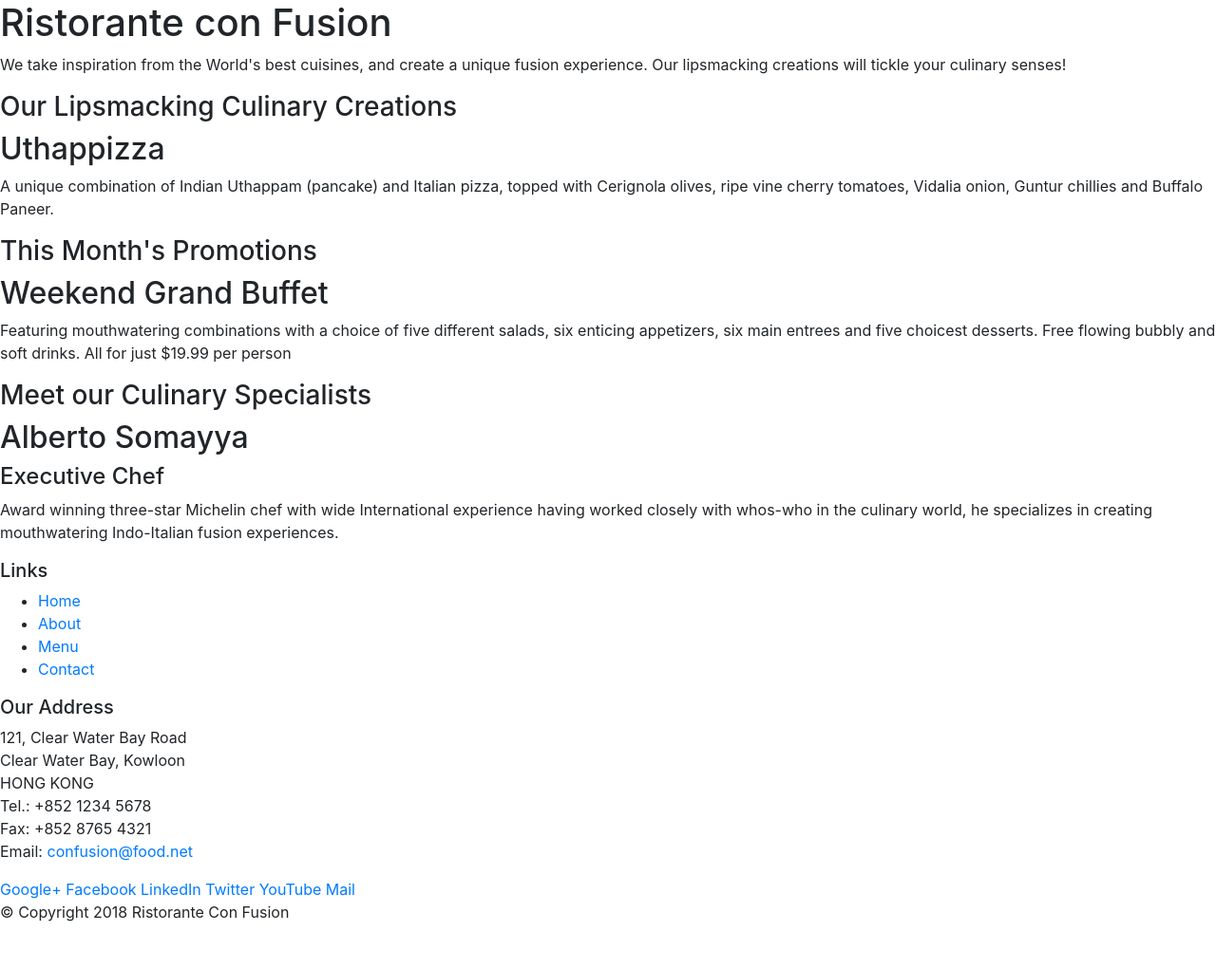
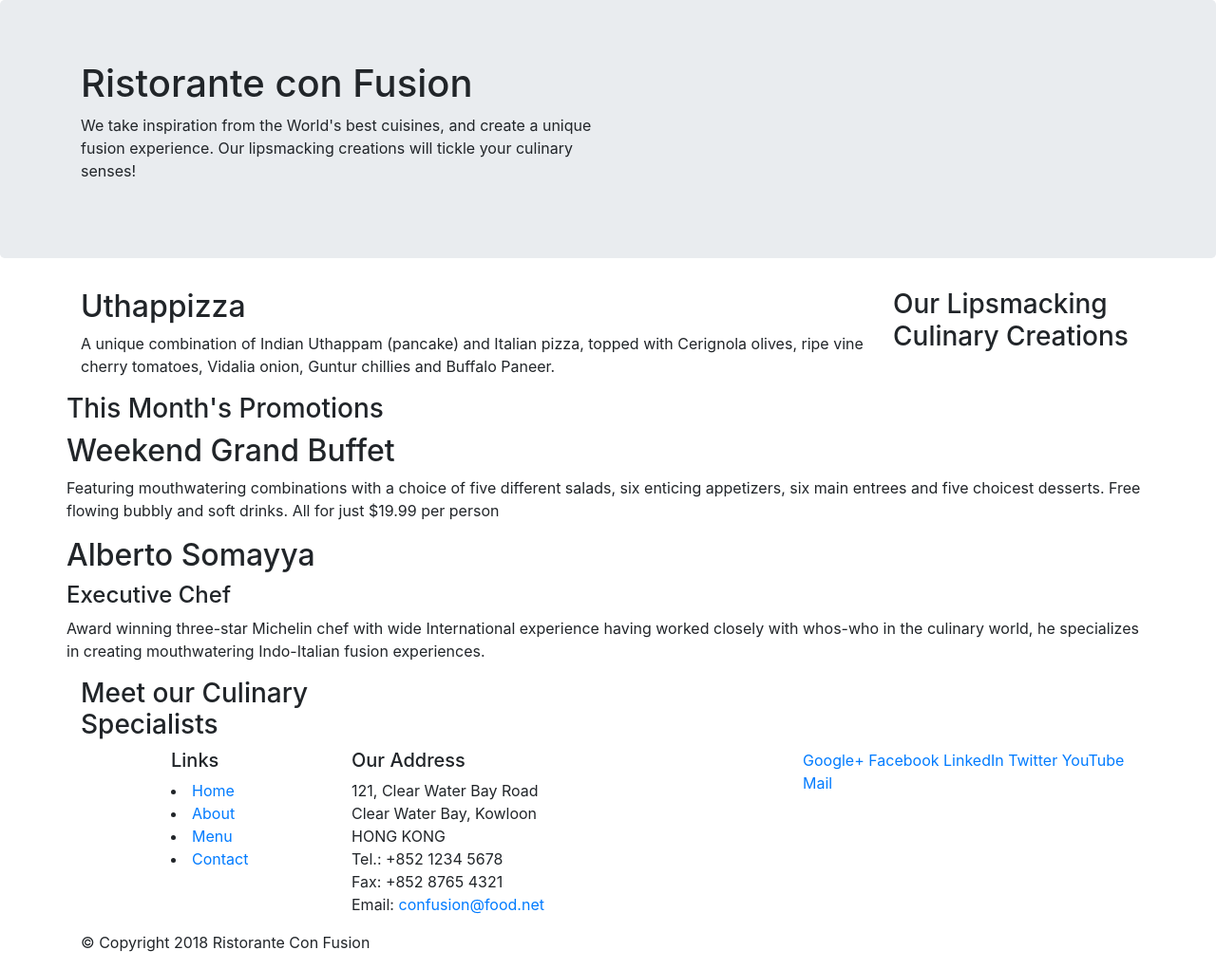
Before and after one commit to priyanka15ngm/Front-End-web-UI-Frameworks-Bootstrap4, a website: page index.html in a window 1280 px wide. Shown: the whole page at 95% size. Before the commit the page ends 989 px from the top, so only its background shows below. Drawn offline with nearby package versions, Linux system fonts and the light colour scheme.

Commit message:
bootstrap grid part-1

```diff
--- a/index.html
+++ b/index.html
@@ -11,49 +11,49 @@
     <link rel="stylesheet" href="node_modules/bootstrap/dist/css/bootstrap.min.css">
     <title>Ristorante Con Fusion</title>
 </head>
-
 <body>
 
-    <header>
-        <div>
-            <div>
-                <div>
+
+    <header class ="jumbotron">
+        <div class = "container">
+            <div class = "row">
+                <div class = "col-12 col-sm-6">
                     <h1>Ristorante con Fusion</h1>
                     <p>We take inspiration from the World's best cuisines, and create a unique fusion experience. Our lipsmacking creations will tickle your culinary senses!</p>
                 </div>
-                <div>
+                <div class ="col-12 col-sm">
                 </div>
             </div>
         </div>
     </header>
 
-    <div>
-        <div>
-            <div>
+    <div class = "container">
+        <div class ="row">
+            <div class = "col-12 col-sm-4 order-sm-last col-md-3">
                 <h3>Our Lipsmacking Culinary Creations</h3>
             </div>
-            <div>
+            <div class = "col col-sm order-sm-first col-md">
                 <h2>Uthappizza</h2>
                 <p>A unique combination of Indian Uthappam (pancake) and Italian pizza, topped with Cerignola olives, ripe vine cherry tomatoes, Vidalia onion, Guntur chillies and Buffalo Paneer.</p>
             </div>
         </div>
 
 
-        <div>
-            <div>
+        <div class = "row">
+            <div "col-12 col-sm-4 col-md-3">
                 <h3>This Month's Promotions</h3>
             </div>
-            <div>
+            <div "col col-sm col-md">
                 <h2>Weekend Grand Buffet</h2>
                 <p>Featuring mouthwatering combinations with a choice of five different salads, six enticing appetizers, six main entrees and five choicest desserts. Free flowing bubbly and soft drinks. All for just $19.99 per person </p>
             </div>
         </div>
 
-        <div>
-            <div>
+        <div class = "row">
+            <div class ="col-12 col-sm-4 order-sm-last col-md-3">
                 <h3>Meet our Culinary Specialists</h3>
             </div>
-            <div>
+            <div "col col-sm order-sm-first col-md">
                 <h2>Alberto Somayya</h2>
                 <h4>Executive Chef</h4>
                 <p>Award winning three-star Michelin chef with wide International experience having worked closely with whos-who in the culinary world, he specializes in creating mouthwatering Indo-Italian fusion experiences. </p>
@@ -61,19 +61,19 @@
         </div>
     </div>
 
-    <footer>
-        <div>
-            <div>
-                <div>
+    <div>
+    <footer >
+        <div class ="container">
+            <div class = "row">
+                <div class = "col-4 offset-1 col-sm-2">
                     <h5>Links</h5>
-                    <ul>
                         <li><a href="#">Home</a></li>
                         <li><a href="#">About</a></li>
                         <li><a href="#">Menu</a></li>
                         <li><a href="#">Contact</a></li>
                     </ul>
                 </div>
-                <div>
+                <div class = "col-7 col-sm-5">
                     <h5>Our Address</h5>
                     <address>
 		              121, Clear Water Bay Road<br>
@@ -84,7 +84,7 @@
 		              Email: <a href="mailto:confusion@food.net">confusion@food.net</a>
 		           </address>
                 </div>
-                <div>
+                <div class = "col-12 col-sm-4">
                     <div>
                         <a href="http://google.com/+">Google+</a>
                         <a href="http://www.facebook.com/profile.php?id=">Facebook</a>
@@ -95,8 +95,8 @@
                     </div>
                 </div>
            </div>
-           <div>
-                <div>
+           <div class = "row">
+                <div class = "col-auto">
                     <p>© Copyright 2018 Ristorante Con Fusion</p>
                 </div>
            </div>
```
